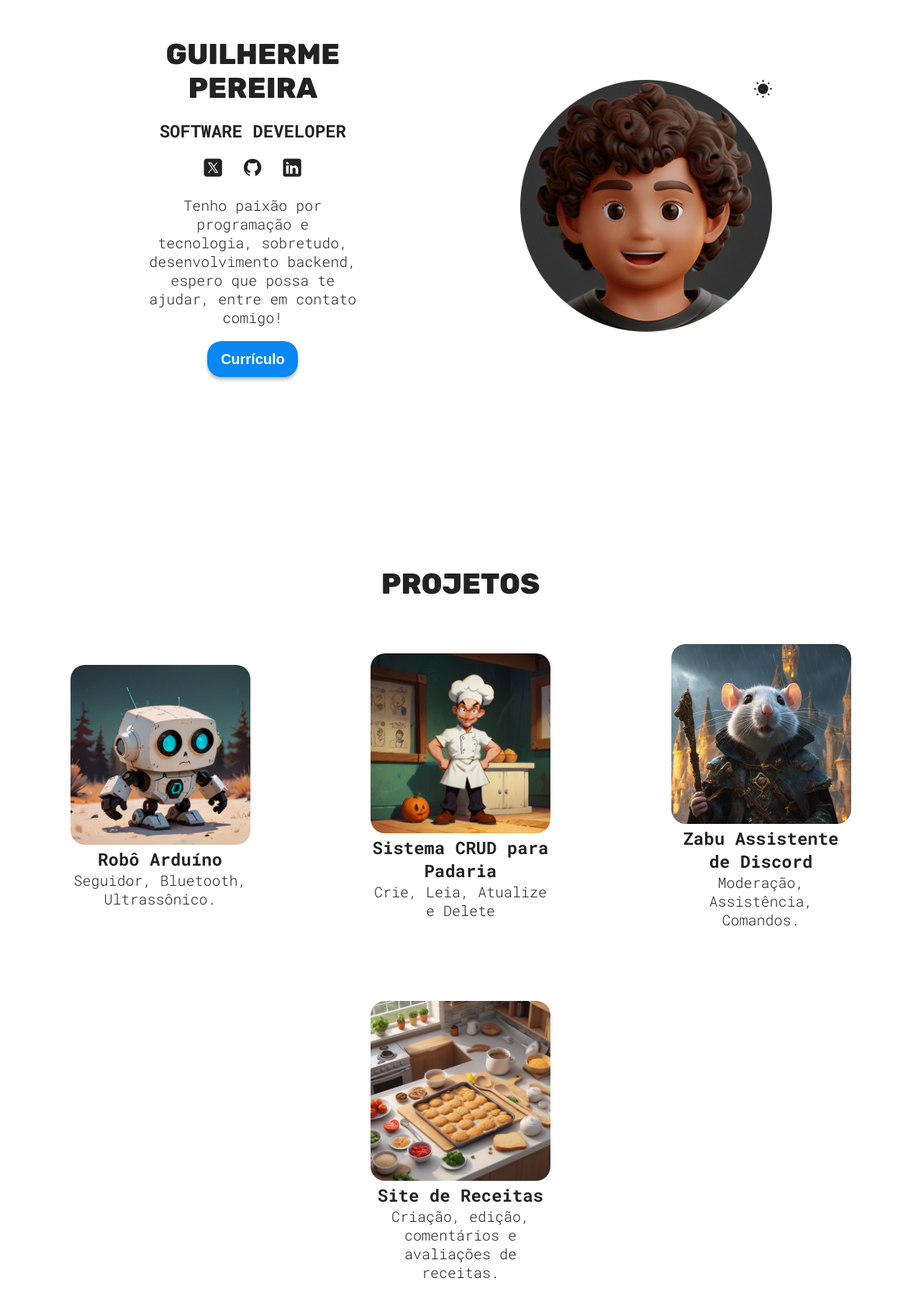
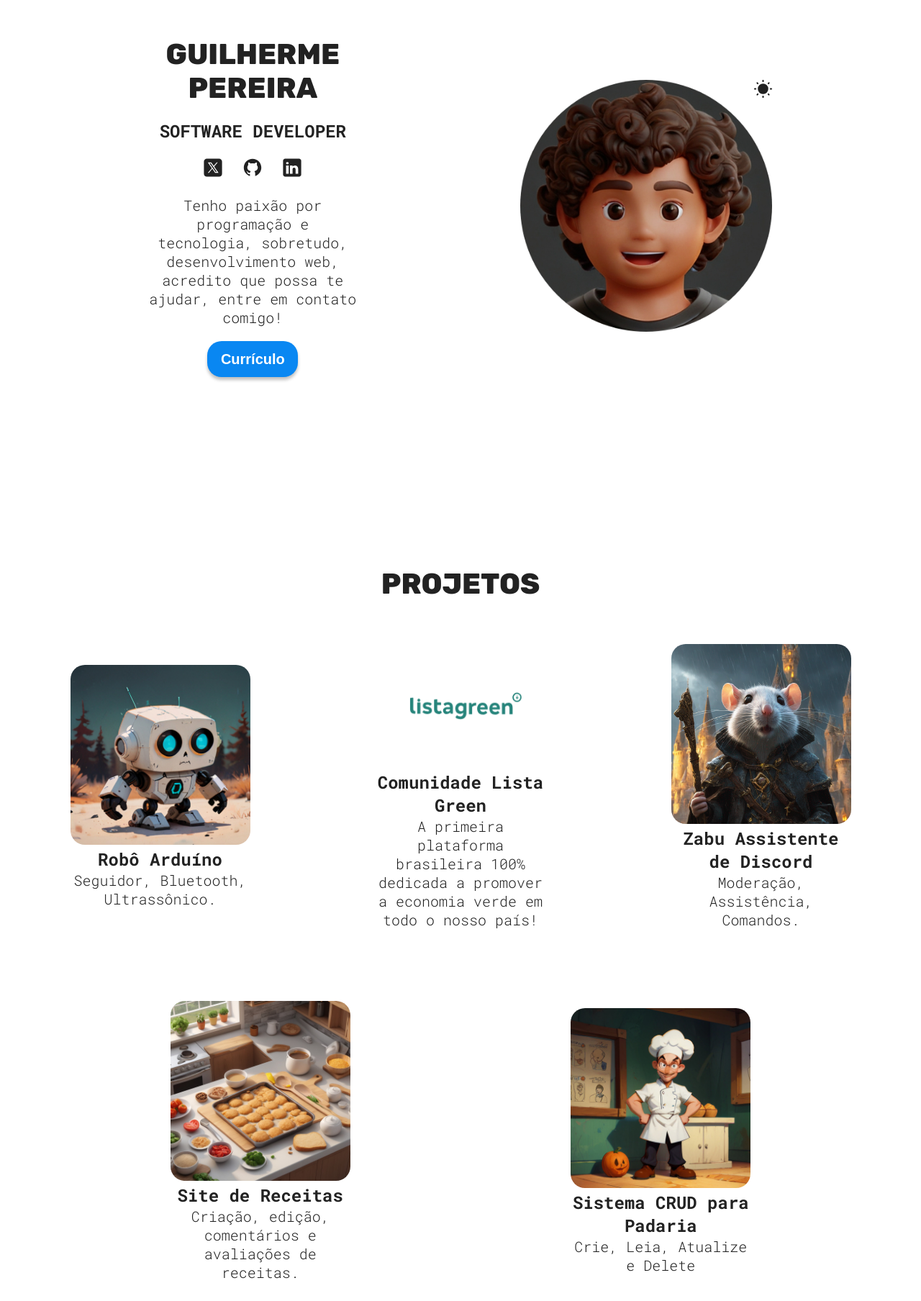
Before and after one commit to guigasdev/guigas-portfolio, a React (Vite) app: page / in a window 1280 px wide. Shown: the part 112-1920 px from the top of the page at 72% size. Built offline with nearby package versions, Linux system fonts and the light colour scheme.

Commit message:
feat: subindo mais um projeto

```diff
--- a/src/sections/Hero/Hero.jsx
+++ b/src/sections/Hero/Hero.jsx
@@ -53,7 +53,7 @@ function Hero() {
           </a>
         </span>
         <p className={styles.description}>
-        Tenho paixão por programação e tecnologia, sobretudo, desenvolvimento backend, espero que possa te ajudar, entre em contato comigo!
+        Tenho paixão por programação e tecnologia, sobretudo, desenvolvimento web, acredito que possa te ajudar, entre em contato comigo!
         </p>
         <a href={CV} download>
           <button className="hover">Currículo</button>
--- a/src/sections/Projects/Projects.jsx
+++ b/src/sections/Projects/Projects.jsx
@@ -4,6 +4,8 @@ import ProjectCard from '../../common/ProjectCard';
 import bakeCard from '../../assets/bake-cartoon-crud.jpg'
 import recipeCard from '../../assets/recipe-website-logo.jpg'
 import zabuCard from '../../assets/zabu-logo.png'
+import listaCard from '../../assets/image.png'
+
 
 function Projects() {
   return (
@@ -17,10 +19,10 @@ function Projects() {
             p={`Seguidor, Bluetooth, Ultrassônico.`}
         />
          < ProjectCard
-            src={bakeCard}
-            link={'https://github.com/guigasdev/backend_padaria'}
-            h3={'Sistema CRUD para Padaria '}
-            p={'Crie, Leia, Atualize e Delete'}
+            src={listaCard}
+            link={'https://www.listagreen.com.br'}
+            h3={'Comunidade Lista Green'}
+            p={'A primeira plataforma brasileira 100% dedicada a promover a economia verde em todo o nosso país!'}
         />
           < ProjectCard
             src={zabuCard}
@@ -34,6 +36,13 @@ function Projects() {
             h3={'Site de Receitas'}
             p={'Criação, edição, comentários e avaliações de receitas.'}
         />
+            < ProjectCard
+              src={bakeCard}
+              link={'https://github.com/guigasdev/backend_padaria'}
+              h3={'Sistema CRUD para Padaria '}
+              p={'Crie, Leia, Atualize e Delete'}
+          />
+
         </div>
     </section>
   )
```
Also changed, not shown: src/assets/image.png (added).
